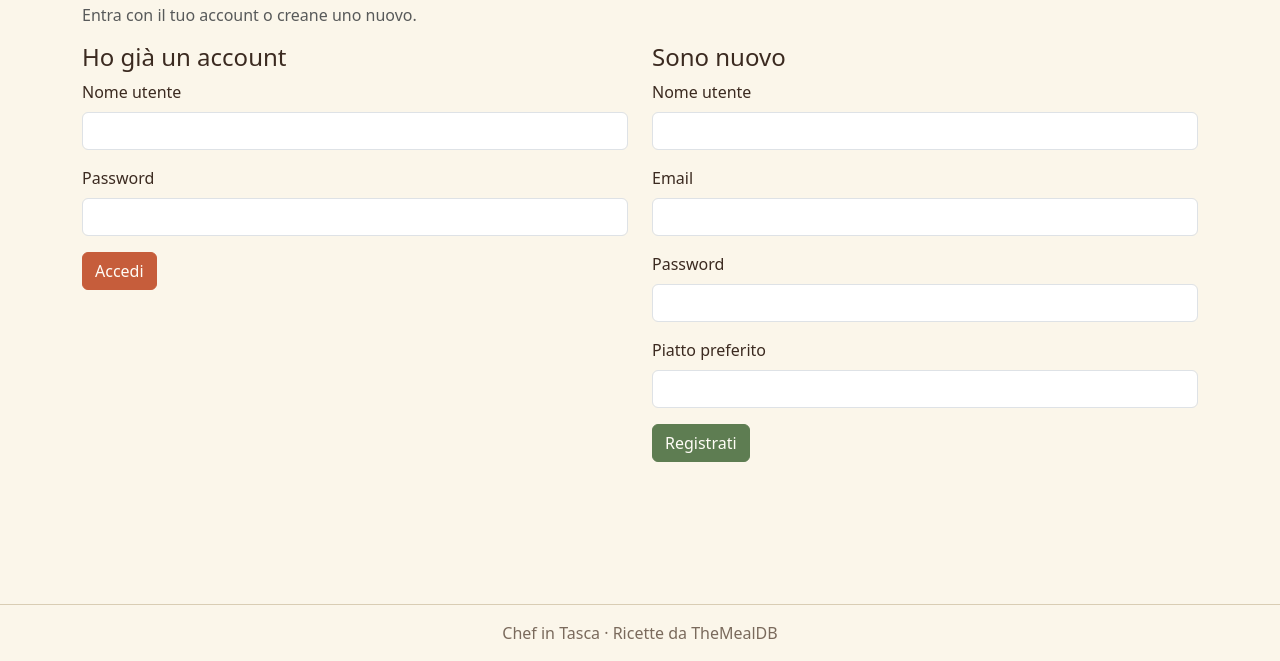
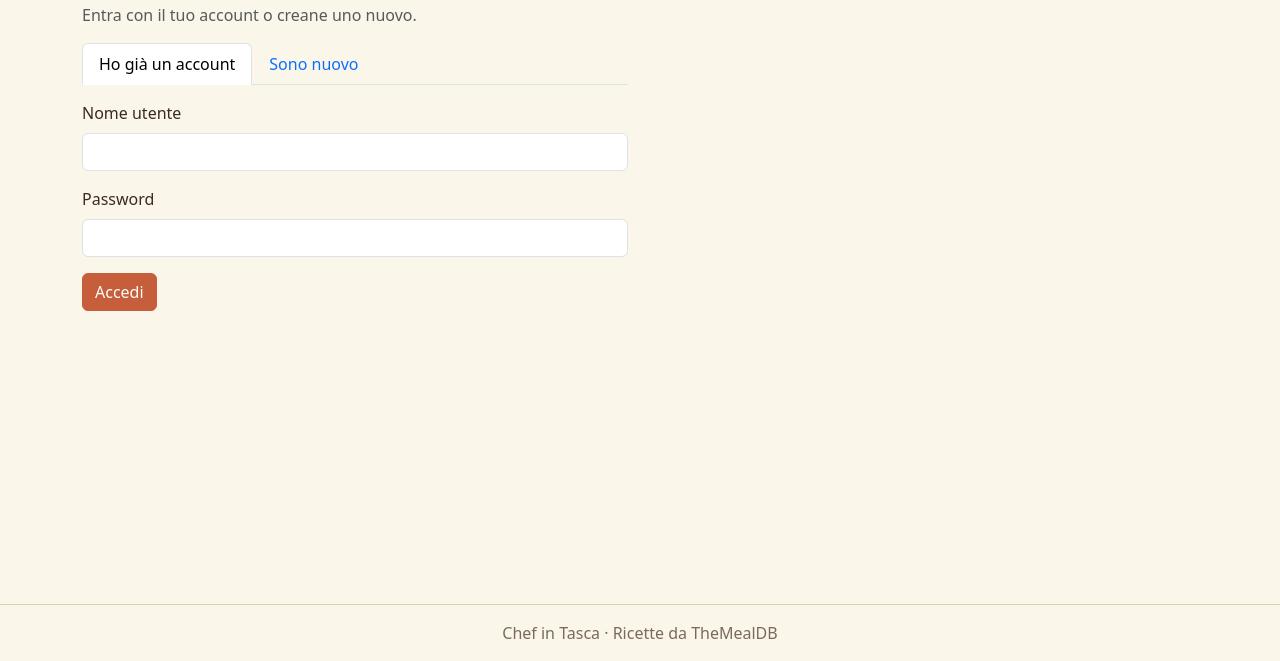
Before and after one commit to D-ivan84/chef, a plain HTML site: page accesso.html in a window 1280 px wide. Shown: the part 139-800 px from the top of the page. Drawn offline with nearby package versions, Linux system fonts and the light colour scheme.

Commit message:
Update accesso.html

```diff
--- a/accesso.html
+++ b/accesso.html
@@ -67,11 +67,25 @@
         <h1>Accedi</h1>
     <p class="text-muted">Entra con il tuo account o creane uno nuovo.</p>
 
-    <div class="row g-4" id="moduli">
+    <div class="row">
+      <div class="col-md-8 col-lg-6">
+
+        <ul class="nav nav-tabs mb-3" role="tablist">
+          <li class="nav-item" role="presentation">
+            <button class="nav-link active" id="tab-login" data-bs-toggle="tab" data-bs-target="#pannello-login"
+              type="button" role="tab" aria-controls="pannello-login" aria-selected="true">Ho già un account</button>
+          </li>
+          <li class="nav-item" role="presentation">
+            <button class="nav-link" id="tab-registrazione" data-bs-toggle="tab"
+              data-bs-target="#pannello-registrazione" type="button" role="tab"
+              aria-controls="pannello-registrazione" aria-selected="false">Sono nuovo</button>
+          </li>
+        </ul>
+
+        <div class="tab-content">
 
           <!-- Login -->
-      <div class="col-md-6">
-        <h2 class="h4">Ho già un account</h2>
+          <div class="tab-pane fade show active" id="pannello-login" role="tabpanel" aria-labelledby="tab-login">
             <form id="form-login" novalidate>
               <div class="mb-3">
                 <label for="login-username" class="form-label">Nome utente</label>
@@ -87,8 +101,8 @@
           </div>
 
           <!-- Registrazione -->
-      <div class="col-md-6">
-        <h2 class="h4">Sono nuovo</h2>
+          <div class="tab-pane fade" id="pannello-registrazione" role="tabpanel"
+            aria-labelledby="tab-registrazione">
             <form id="form-registrazione" novalidate>
               <div class="mb-3">
                 <label for="reg-username" class="form-label">Nome utente</label>
@@ -112,6 +126,8 @@
           </div>
 
         </div>
+      </div>
+    </div>
 
   </main>
 
```
Lines whose indentation alone changed are shown as unchanged.
